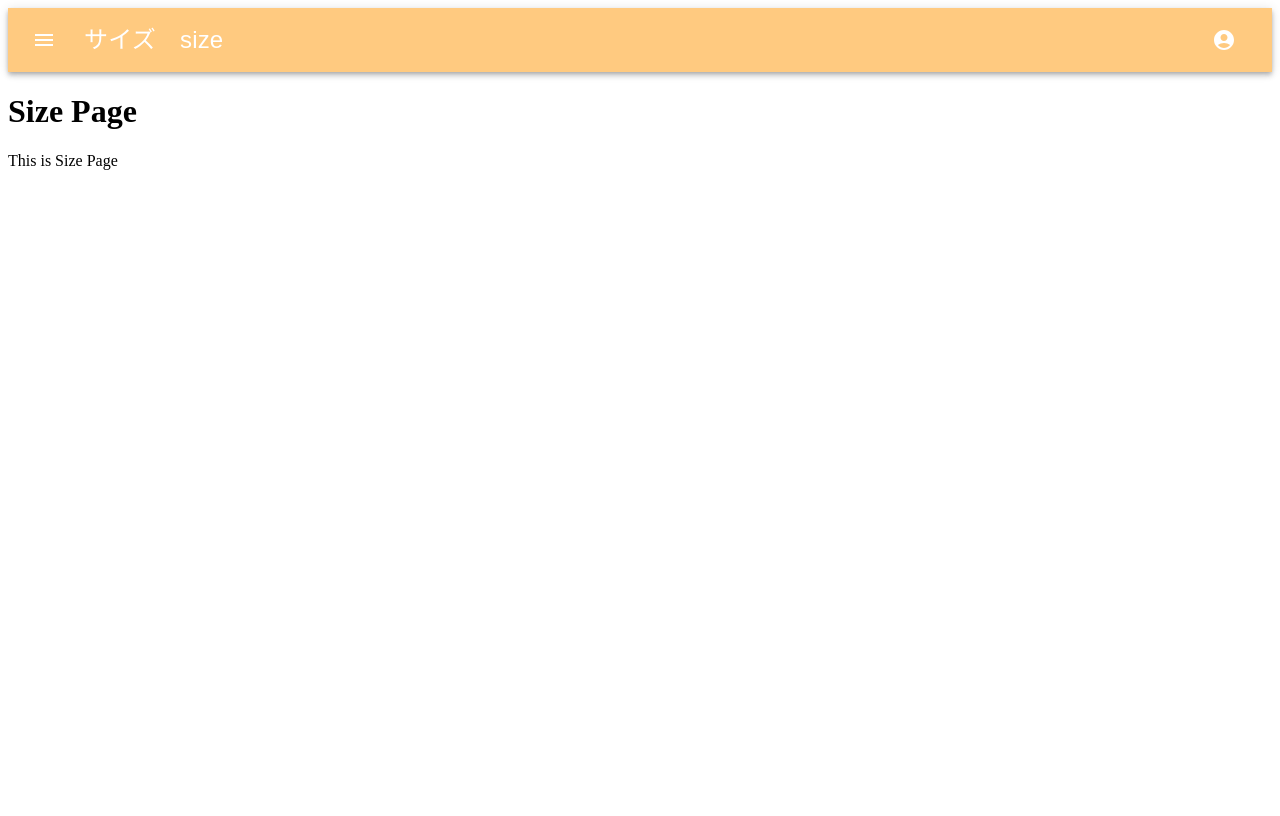
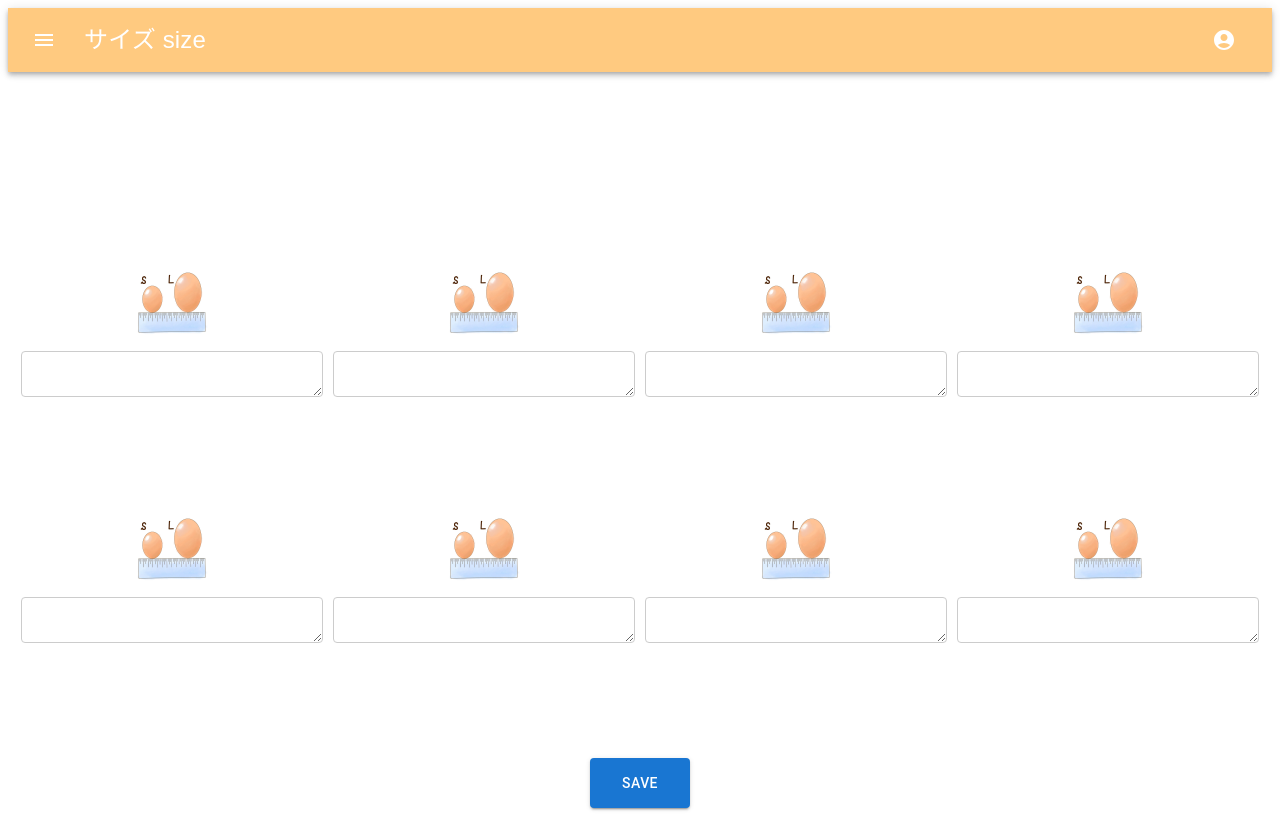
Before and after one commit to chigitako/KCL-CA, a Next.js app in the folder kokkofactory/: page /size in a window 1280 px wide. Built offline with nearby package versions, Linux system fonts and the light colour scheme.

Commit message:
仮のサイズページを作成しました。

```diff
--- a/kokkofactory/src/pages/size.tsx
+++ b/kokkofactory/src/pages/size.tsx
@@ -1,15 +1,91 @@
 import React from 'react';
-import AppBar from '../components/AppBar';
-
+import AppBar from "../components/AppBar"; // 上部バーのコンポーネント
+import Button from "@mui/material/Button";
+import Image from "next/image";
 
 const SizePage: React.FC = () => {
   return (
-    <div>
-        <AppBar title='サイズ　size'/>
-        <h1>Size Page</h1>
-        <p>This is Size Page</p>
+    <div style={{ height: "100vh", display: "flex", flexDirection: "column", margin: 0, padding: 0 }}>
+      {/* AppBar */}
+      <AppBar title="サイズ size"/>
+
+      {/* サイズの表示 */}
+      <div style={styles.eggContainer}>
+        {[
+          { src: '/images/size-egg.jpg', label: 'LLL\n超特大' },
+          { src: '/images/size-egg.jpg', label: 'LL\n特大' },
+          { src: '/images/size-egg.jpg', label: 'L\n大' },
+          { src: '/images/size-egg.jpg', label: 'M\n中' },
+          { src: '/images/size-egg.jpg', label: 'S\n小1' },
+          { src: '/images/size-egg.jpg', label: 'S\n小2' },
+          { src: '/images/size-egg.jpg', label: '' },
+          { src: '/images/size-egg.jpg', label: '' },
+        ].map((item, index) => (
+          <div key={index} style={styles.eggItem}>
+            <Image
+            src={item.src}
+            alt={item.label}
+            width={100}
+            height={100}
+            style={styles.eggImage}
+            />
+            <textarea style={styles.textBox}></textarea>
+          </div>
+        ))}
+      </div>
+
+      {/* セーブボタン */}
+      <div style={{ textAlign: "center", marginTop: "20px" }}>
+          <Button
+            variant="contained"
+            color="primary"
+            style={{ width: "100px", height: "50px" }}
+          >
+            Save
+          </Button>
+        </div>
     </div>
   );
 };
 
+const styles : { [key: string]: React.CSSProperties} = {
+  pageContainer: {
+    display: 'flex',
+    flexDirection: 'column',
+    height: '100vh', // 画面全体を埋めるように指定
+    margin: 0,
+    padding: 0,
+  },
+  eggContainer: {
+    display: 'grid',
+    gridTemplateColumns: 'repeat(4, 1fr)',
+    gap: '16px',
+    width: '100%',
+    maxWidth: '100vw',
+    boxSizing: 'border-box',
+    padding: '0 16px',
+    flexGrow: 1,
+
+  },
+  eggItem: {
+    display: 'flex',
+    flexDirection: 'column',
+    alignItems: 'center',
+  },
+  eggImage: {
+    width: '80px',
+    height: 'auto',
+  },
+  textBox: {
+    width: '100%',
+    height: '40px',
+    marginTop: '8px',
+    border: '1px solid #ccc',
+    borderRadius: '4px',
+  },
+  saveButton: {
+    marginTop: '16px',
+  },
+};
+
 export default SizePage;
```
